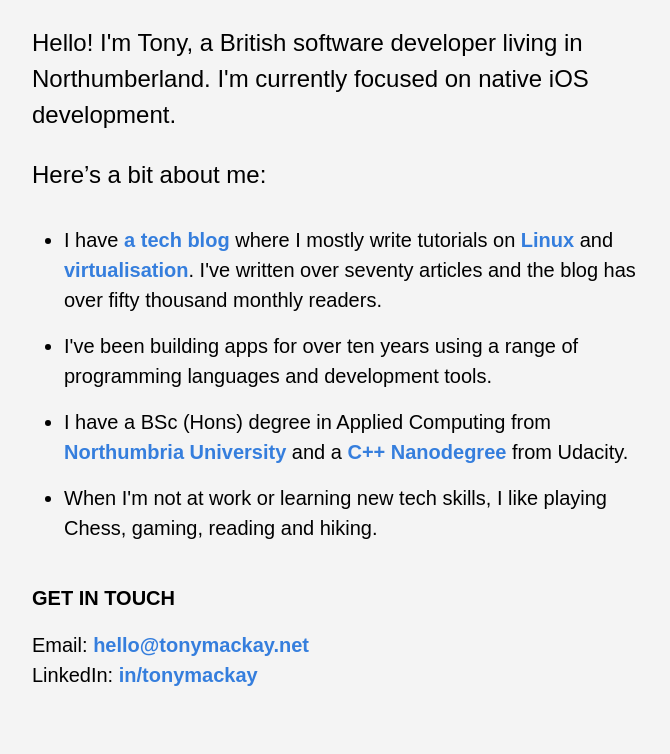
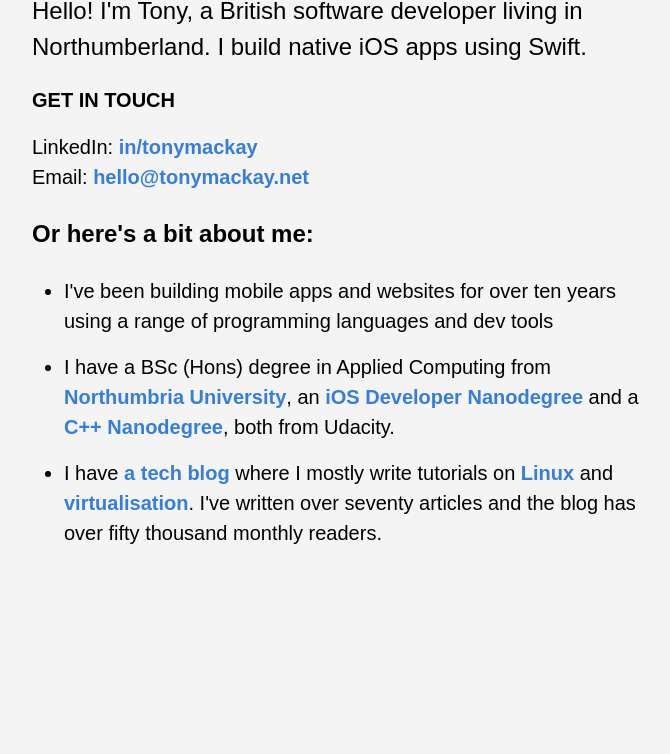
Before and after one commit to tonymackay/tonymackay.net, a plain HTML site: page index.html in a window 1280 px wide. Shown: the part 120-874 px from the top of the page, without its empty margins (288-958 px from the left). After the commit the page ends 800 px from the top, so only its background shows below. Drawn offline with Linux system fonts and the light colour scheme.

Commit message:
Update bio

```diff
--- a/index.html
+++ b/index.html
@@ -2,17 +2,34 @@
 <html lang="en">
     <head>
         <meta charset="utf-8">
-        <title>Tony Mackay, Software Developer</title>
+        <title>Tony Mackay</title>
         <meta name="viewport" content="width=device-width, initial-scale=1">
         <link href="tachyons.min.css" rel="stylesheet">
     </head>
     <body class="avenir bg-near-white">
-        <main class="mw7-ns center pa3 pt5 ph5-ns vh-100">
+        <main class="mw7-ns center pa3 pt4 ph5-ns vh-100">
             <h1 class="f3 f2-ns ttu bb bw2 b--orange di">Tony Mackay</h1>
             <p class="fw5 f4 f3-ns pt3 lh-copy measure">Hello! I'm Tony, a British software developer living in Northumberland.
-                I'm currently focused on <strong class="fw5">native iOS development</strong>.</p>
-               <p class="fw5 f4 f3-ns lh-copy measure">Here’s a bit about me:</p>
-            <ul class="f5 f4-ns pl4 pr4 pv2 lh-copy">
+                I build native iOS apps using Swift.</p>
+
+                <h2 class="f5 f4-ns ttu">Get in touch</h3>
+                <ul class="f5 f4-ns list pl0 lh-copy">
+                    <li>LinkedIn: <a class="fw6 link dim blue" href="https://www.linkedin.com/in/tonymackay/" rel="nofollow">in/tonymackay</a></li>
+                    <li>Email: <a class="fw6 link dim blue" href="mailto:hello@tonymackay.net" rel="nofollow" rel="nofollow">hello@tonymackay.net</a></li>
+                </ul>
+
+            <p class="fw6 f4 f3-ns lh-copy measure">Or here's a bit about me:</p>
+            <ul class="f5 f4-ns pl4 pr4 lh-copy">
+                <li class="pb3">
+                    I've been building mobile apps and websites for over ten years using a range of programming languages and dev tools
+                </li>
+                <li class="pb3">
+                    I have a BSc (Hons) degree in Applied Computing from <a class="fw6 link dim blue" href="https://www.northumbria.ac.uk/" rel="nofollow">Northumbria University</a>,
+
+                   an <a class="fw6 link dim blue" href="https://graduation.udacity.com/confirm/E2N4MLE9" rel="nofollow">iOS Developer Nanodegree</a>
+
+                    and a <a class="fw6 link dim blue" href="https://graduation.udacity.com/confirm/FDC7PJ7" rel="nofollow">C++ Nanodegree</a>, both from Udacity.
+                </li>
                 <li class="pb3">
                     I have
                         <a class="fw6 link dim blue" href="https://graspingtech.com/">a tech blog</a>
@@ -20,21 +37,6 @@
                     <a class="fw6 link dim blue" href="https://graspingtech.com/tags/virtualization/" >virtualisation</a>.
                     I've written over seventy articles and the blog has over fifty thousand monthly readers.
                 </li>
-                <li class="pb3">
-                    I've been building apps for over ten years using a range of programming languages and development tools.
-                </li>
-                <li class="pb3">
-                    I have a BSc (Hons) degree in Applied Computing from <a class="fw6 link dim blue" href="https://www.northumbria.ac.uk/" rel="nofollow">Northumbria University</a>
-                    and a <a class="fw6 link dim blue" href="https://graduation.udacity.com/confirm/FDC7PJ7" rel="nofollow">C++ Nanodegree</a> from Udacity.
-                </li>
-                <li class="pb3">
-                    When I'm not at work or learning new tech skills, I like playing Chess, gaming, reading and hiking.
-                </li>
-            </ul>
-            <h2 class="f5 f4-ns ttu">Get in touch</h3>
-            <ul class="f5 f4-ns list pl0 pb5 lh-copy">
-                <li>Email: <a class="fw6 link dim blue" href="mailto:hello@tonymackay.net" rel="nofollow" rel="nofollow">hello@tonymackay.net</a></li>
-                <li>LinkedIn: <a class="fw6 link dim blue" href="https://www.linkedin.com/in/tonymackay/" rel="nofollow">in/tonymackay</a></li>
             </ul>
         </main>
     </body>
```
